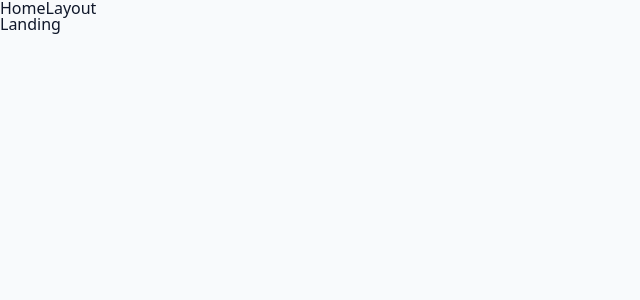
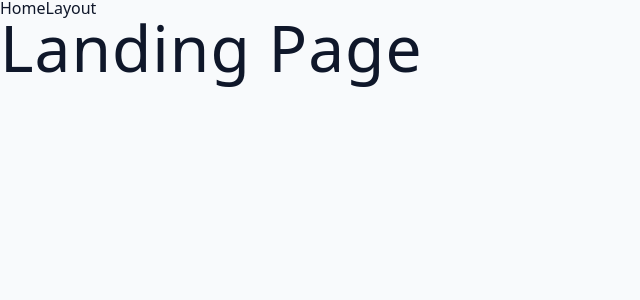
Before and after one commit to PetyoPetkow/MERN-Udemy-Course, a React (Vite) app in the folder client/: page / in a window 1280 px wide. Shown: the top 300 px of the page, without its empty margins (0-640 px from the left). Built offline with nearby package versions, Linux system fonts and the light colour scheme.

Commit message:
Add tailwind css

```diff
--- a/client/package.json
+++ b/client/package.json
@@ -10,6 +10,7 @@
     "preview": "vite preview"
   },
   "dependencies": {
+    "@tailwindcss/vite": "^4.1.7",
     "@tanstack/react-query": "4.29.5",
     "@tanstack/react-query-devtools": "4.29.6",
     "axios": "1.3.6",
@@ -20,7 +21,7 @@
     "react-router-dom": "6.10.0",
     "react-toastify": "9.1.2",
     "recharts": "2.5.0",
-    "styled-components": "5.3.10"
+    "tailwindcss": "^4.1.7"
   },
   "devDependencies": {
     "@eslint/js": "^9.25.0",
--- a/client/src/index.css
+++ b/client/src/index.css
@@ -1,4 +1,5 @@
 /* ============= GLOBAL CSS =============== */
+@import 'tailwindcss';
 
 *,
 ::after,
--- a/client/src/pages/Landing.tsx
+++ b/client/src/pages/Landing.tsx
@@ -1,7 +1,11 @@
 import { FC } from 'react';
 
 const Landing: FC<LandingProps> = () => {
-  return <div>Landing</div>;
+  return (
+    <div>
+      <h1>Landing Page</h1>
+    </div>
+  );
 };
 
 interface LandingProps {}
```
Also changed, not shown: 1 other file (tests, documents, lock files or other folders).
